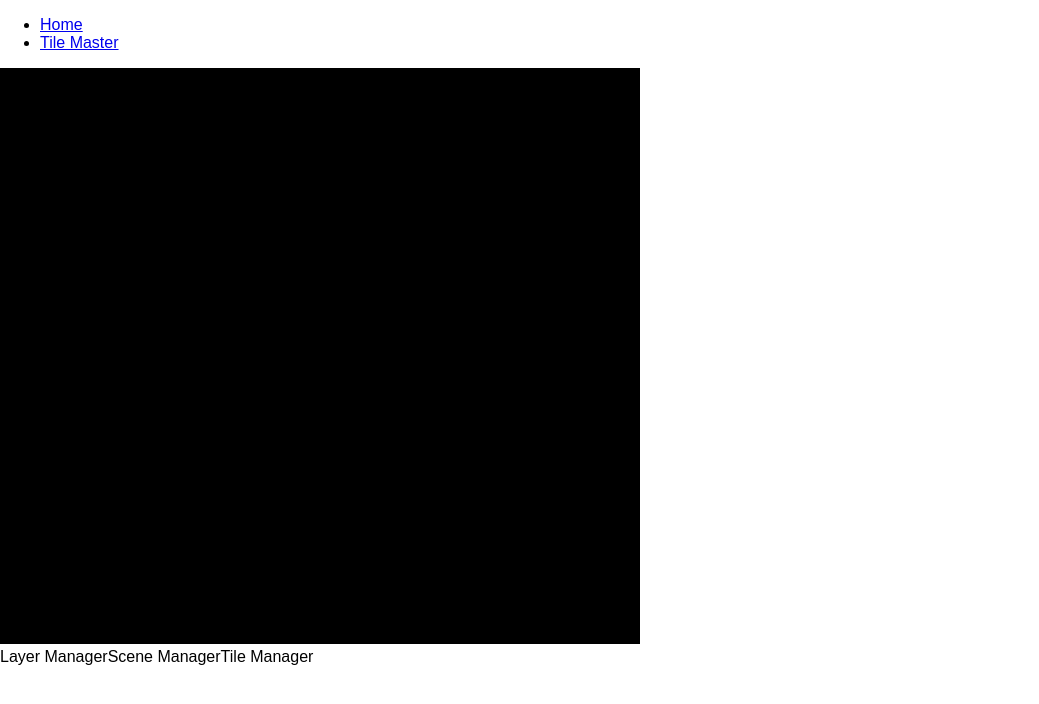
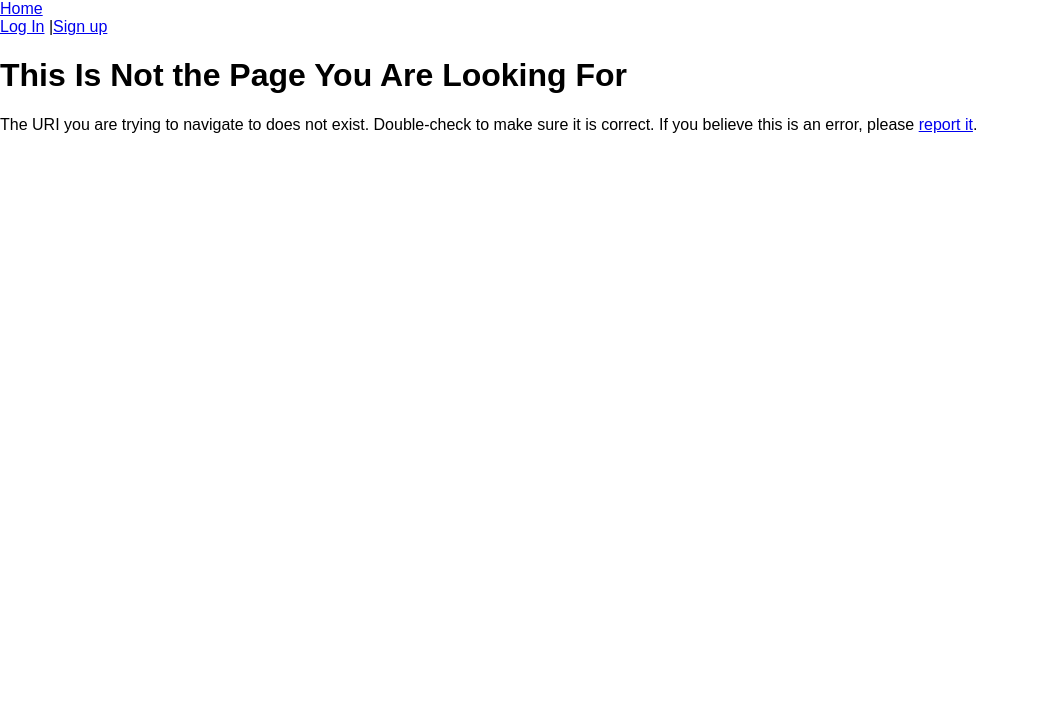
Before and after one commit to elyctech/reality-platform-react, a React app: page /tile-master in a window 1280 px wide. Shown: the top 704 px of the page, without its empty margins (0-1039 px from the left). Built offline with nearby package versions, Linux system fonts and the light colour scheme.

Commit message:
Add new Home view

```diff
--- a/src/index.html
+++ b/src/index.html
@@ -2,7 +2,7 @@
 <html lang="en">
 <head>
     <meta charset="utf-8">
-    <title>webpack 4 quickstart</title>
+    <title>Reality</title>
 </head>
 <body>
     <div id="app">
--- a/src/index.js
+++ b/src/index.js
@@ -2,33 +2,43 @@ import React    from "react";
 import ReactDOM from "react-dom";
 import               "./index.css";
 
-import App        from "./components/app/App";
-import TileMaster from "./components/tile-master/TileMaster";
+import HomeView     from "./views/home/HomeView";
+import Navigation   from "./views/index/components/Navigation";
+import NotFoundView from "./views/not-found/NotFoundView";
 
 import registerServiceWorker  from "./registerServiceWorker";
 
 import {
   BrowserRouter,
   Link,
-  Route
+  Route,
+  Switch
 } from "react-router-dom";
 
 ReactDOM.render((
   <BrowserRouter>
     <div>
-      <nav>
-        <ul>
-          <li>
-            <Link to="/">Home</Link>
-          </li>
-          <li>
-            <Link to="/tile-master">Tile Master</Link>
-          </li>
-        </ul>
-      </nav>
+      <header className = "header">
+        <Link to = "/">
+          Home
+        </Link>
+      </header>
+      <div>
+        <Navigation
+          userLoggedIn={false}
+        />
+      </div>
 
-      <Route exact path="/" component={App}/>
-      <Route path="/tile-master" component={TileMaster}/>
+      <Switch>
+        <Route
+          component = {HomeView}
+          exact
+          path      = "/"
+        />
+        <Route
+          component = {NotFoundView}
+        />
+      </Switch>
     </div>
   </BrowserRouter>
 ), document.getElementById('app'));
--- /dev/null
+++ b/src/views/home/HomeView.js
@@ -0,0 +1,48 @@
+import React  from "react";
+
+import {
+  Link
+} from "react-router-dom";
+
+class IndexView extends React.Component
+{
+  render()
+  {
+    return (
+      <div id = "home">
+        <h1>Welcome to Your Reality</h1>
+        <div>
+          <p>
+            Reality is a platform allowing its users (called Dreamers) express their creativity with a complete suite of Creators - tools Dreamers can use to build their Dreams and make them realities.
+          </p>
+        </div>
+        <div>
+          <h2>Start Dreaming</h2>
+          <div>
+            <Link to="/dreamers/returning">
+              Log in to continue crafting your Dreams.
+            </Link>
+            OR
+            <Link to="/dreamers/new">
+              Sign up to turn your own Dreams into Realities.
+            </Link>
+          </div>
+        </div>
+        <div>
+          <h2>Who Else is Dreaming</h2>
+          <div>
+            Take a look at some of our favorite Dreamers.
+          </div>
+        </div>
+        <div>
+          <h2>Share Your Reality</h2>
+          <div>
+            There are a number of ways to let others experience your Dreams - learn how!
+          </div>
+        </div>
+      </div>
+    );
+  }
+}
+
+export default IndexView;
--- /dev/null
+++ b/src/views/index/components/GuestNavigation.js
@@ -0,0 +1,29 @@
+import React  from "react";
+
+import {
+  Link
+} from  "react-router-dom";
+
+class GuestNavigation extends React.Component
+{
+  constructor(props)
+  {
+    super(props);
+
+    this.state = {
+
+    };
+  }
+
+  render()
+  {
+    return (
+      <nav>
+        <Link to="/dreamers/returning">Log In</Link> |
+        <Link to="/dreamers/new">Sign up</Link>
+      </nav>
+    );
+  }
+}
+
+export default GuestNavigation;
--- /dev/null
+++ b/src/views/index/components/Navigation.js
@@ -0,0 +1,28 @@
+import React  from "react";
+
+import GuestNavigation  from "./GuestNavigation";
+
+class Navigation extends React.Component
+{
+  render()
+  {
+    let navigation;
+
+    if (this.props.userLoggedIn)
+    {
+      navigation  = React.createElement(
+        UserNavigation
+      );
+    }
+    else
+    {
+      navigation  = React.createElement(
+        GuestNavigation
+      );
+    }
+
+    return navigation;
+  }
+}
+
+export default Navigation;
--- /dev/null
+++ b/src/views/not-found/NotFoundView.js
@@ -0,0 +1,22 @@
+import React  from "react";
+
+import {
+  Link
+} from  "react-router-dom";
+
+class NotFoundView extends React.Component
+{
+  render()
+  {
+    return (
+      <div id = "not-found-view">
+        <h1>This Is Not the Page You Are Looking For</h1>
+        <p>
+          The URI you are trying to navigate to does not exist. Double-check to make sure it is correct. If you believe this is an error, please <Link to = "/report/site-error">report it</Link>.
+        </p>
+      </div>
+    );
+  }
+}
+
+export default NotFoundView;
```
